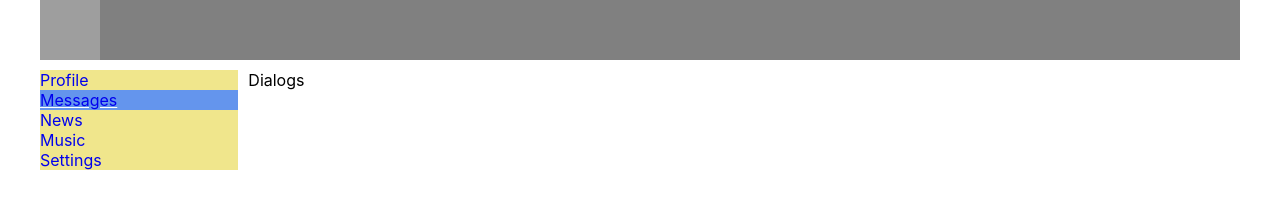
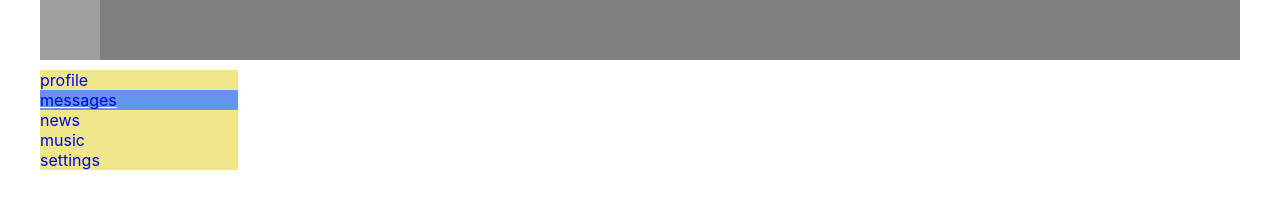
Before and after one commit to BergerMuxaujl/sait-SocNetwork, a React (Create React App) app: page / in a window 1280 px wide. Shown: the top 220 px of the page. Built offline with nearby package versions, Linux system fonts and the light colour scheme; grey boxes are pictures that could not be loaded.

Commit message:
Lesson 19 Компонент Route, BrowserRouter

```diff
--- a/package.json
+++ b/package.json
@@ -8,6 +8,7 @@
     "@testing-library/user-event": "^12.8.3",
     "react": "^17.0.2",
     "react-dom": "^17.0.2",
+    "react-router-dom": "^5.3.0",
     "react-scripts": "4.0.3",
     "web-vitals": "^1.1.2"
   },
--- a/src/App.js
+++ b/src/App.js
@@ -1,4 +1,5 @@
 import React from "react";
+import { BrowserRouter, Route } from "react-router-dom";
 import "./App.css";
 import Dialogs from "./components/Dialogs/Dialogs";
 import Header from "./components/Header/Header";
@@ -7,14 +8,18 @@
 
 const App = () => {
     return (
+        <BrowserRouter>
             <div className="app-wrapper">
                 <Header />
                 <Navbar />
                 <div className="app-wrapper-content">
-                <Dialogs />
+                    <Route path="/dialogs" component={Dialogs} />
+                    <Route path="/profile" component={Profile} />
+                    {/* <Dialogs /> */}
                     {/* <Profile /> */}
                 </div>
             </div>
+        </BrowserRouter>
     );
 };
 
--- a/src/components/Navbar/Navbar.jsx
+++ b/src/components/Navbar/Navbar.jsx
@@ -5,19 +5,19 @@
     return (
     <nav className="nav">
             <div className={s.item}>
-        <a href="#">Profile</a>
+        <a href="/profile">profile</a>
     </div>
     <div className={`${s.item} ${s.active}`}>
-        <a href="#">Messages</a>
+        <a href="/dialogs">messages</a>
     </div>
     <div className={s.item}>
-        <a href="#">News</a>
+        <a href="/news">news</a>
     </div>
     <div className={s.item}>
-        <a href="#">Music</a>
+        <a href="/music">music</a>
     </div>
     <div className={s.item}>
-        <a href="#">Settings</a>
+        <a href="/settings">settings</a>
     </div>
     </nav >
     )
```
Also changed, not shown: 1 other file (tests, documents, lock files or other folders). Lines whose indentation alone changed are shown as unchanged.
